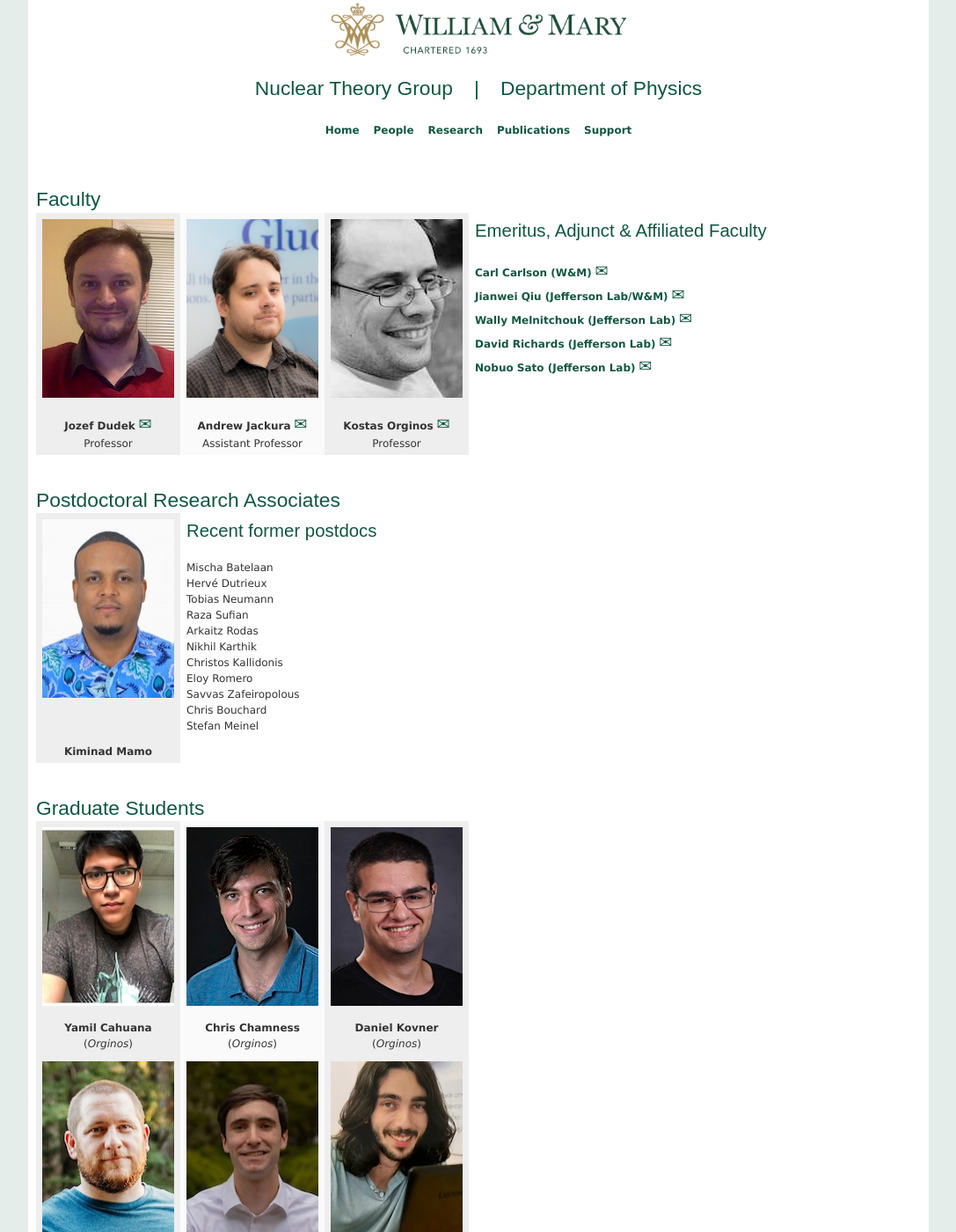
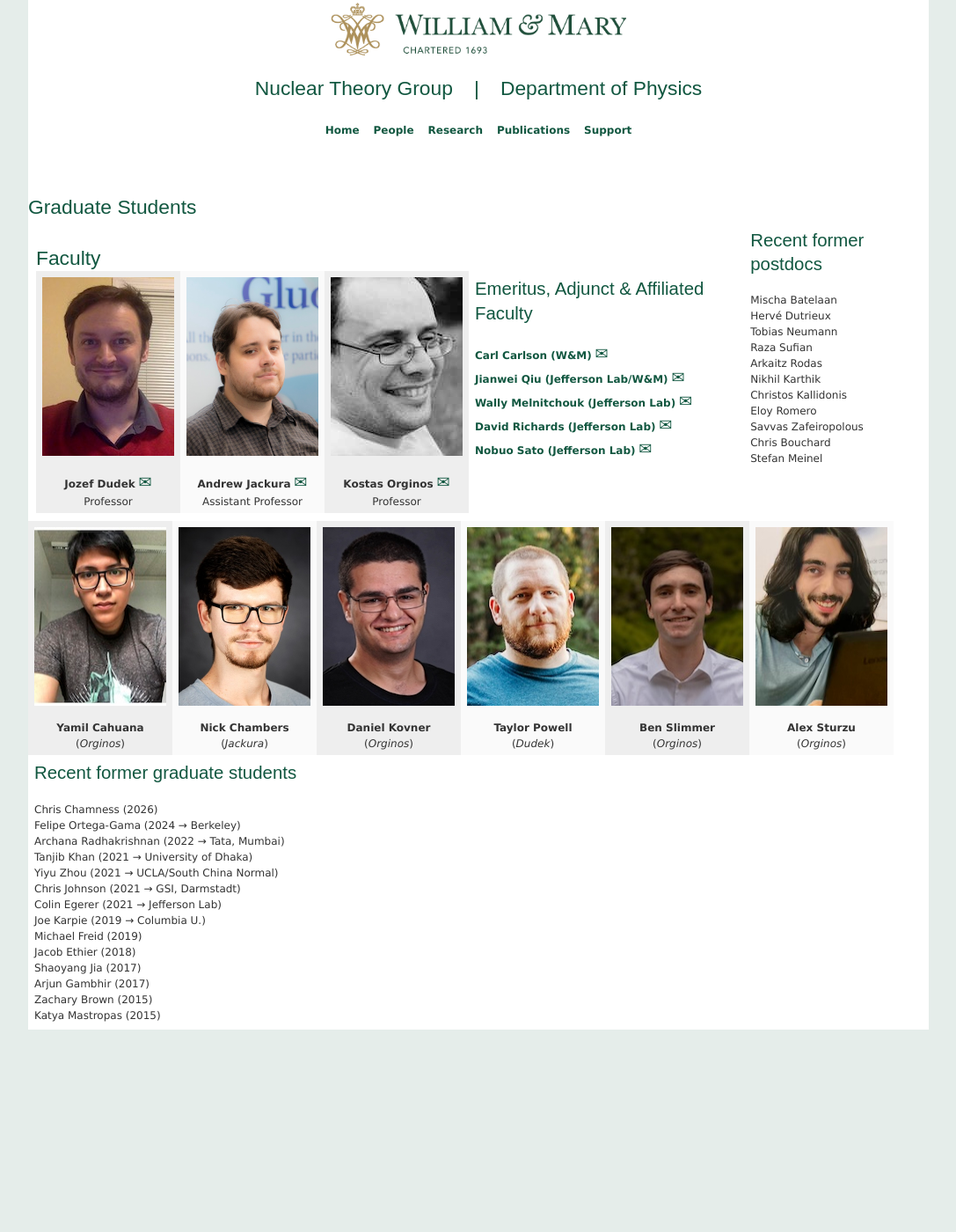
Before and after one commit to jozefdudek/wm_nucl_th_website, a Jekyll site: the page built from people.html, in a window 1280 px wide and 1400 px high. Shown: the whole window at 88% size, without its empty margins (82-1169 px from the left). Built offline with Jekyll 4.4.1, drawn with Linux system fonts in a browser that asks for light colours; a style sheet for code colours, icons or effects is not loaded.

Commit message:
pushing people page changes

```diff
--- a/people.html
+++ b/people.html
@@ -29,11 +29,7 @@
 
     <td class="vert"><img src="img/photos/jo.jpg" alt="pic" height="203" width="150"></img></td>
     <td class="vert"><img src="img/photos/AndrewJackura.jpeg" alt="pic" height="203" width="150"></img></td>
-    <td class="vert"><img src="img/photos/kostas.jpg" alt="pic"
-      height="203" width="150"></img></td>
-
-       <!--   <td class="vert"><img src="img/photos/monahan.jpg" alt="pic"
-    height="203" width="150"></img></td> -->
+    <td class="vert"><img src="img/photos/kostas.jpg" alt="pic" height="203" width="150"></img></td>
 
     <td class="highlights">
       <h2>Emeritus, Adjunct & Affiliated Faculty</h2></br>
@@ -48,11 +44,9 @@
       <a href="mailto:wmelnitc@jlab.org" target="_top"> <b> <font size="+1"> &#9993;</font></b></a></br>
 
       <a href="https://www.jlab.org/theory/senior_staff/richards"> David Richards (Jefferson Lab)</a>
-      <a href="mailto:dgr@jlab.org" target="_top"> <b> <font
-      size="+1"> &#9993;</font></b></a></br>
+      <a href="mailto:dgr@jlab.org" target="_top"> <b> <font size="+1"> &#9993;</font></b></a></br>
 
-       <a href="https://www.jlab.org/theory/senior_staff/nsato">
-      Nobuo Sato (Jefferson Lab)</a>
+       <a href="https://www.jlab.org/theory/senior_staff/nsato"> Nobuo Sato (Jefferson Lab)</a>
       <a href="mailto:nsato@jlab.org" target="_top"> <b> <font size="+1"> &#9993;</font></b></a></br>
     </td>
 
@@ -81,27 +75,25 @@
       <br>Professor
     </td>
 
-<!--   <td class="vert"> <b>Chris Monahan</b> <a
-      href="mailto:cjmonahan@wm.edu" target="_top">
-      <b> <font size="+1"> &#9993;</font></b></a>
-      <br>Assistant Professor
-    </td>
-    -->
-
   </tr>
 </table>
 
 
 
-<br><br> <h1>Postdoctoral Research Associates</h1>
+<!-- <br><br> <h1>Postdoctoral Research Associates</h1>
 <table class="vert">
-  <tr class="vert">
+  <tr class="vert"> -->
+
+
+
+
 
 <!--        <td class="vert"><img src="img/photos/mischa.jpeg" alt="pic"
     height="203" width="150"></img></td> -->
  <!--   <td class="vert"><img src="img/photos/herve.jpg" alt="pic"
     height="203" width="150"></img></td> -->
-   <td class="vert"><img src="img/photos/kiminad.jpg" alt="pic" height="203" width="150"></img></td>
+ <!--  <td class="vert"><img src="img/photos/kiminad.jpg" alt="pic"
+    height="203" width="150"></img></td> -->
 
 
 <!--    <td class="vert"><img src="img/photos/tobias.jpg" alt="pic"
@@ -122,16 +114,15 @@
       Stefan Meinel
     </td>
 
-    <tr class="vert">
+<!--    <tr class="vert"> -->
 <!--     <td class="vert"> <b>Mischa Batelaan</b></td> -->
  <!--     <td class="vert"> <b>Hervé Dutrieux</b></td> -->
-      <td class="vert"> <b>Kiminad Mamo</b></td>
-
-
+<!--      <td class="vert"> <b>Kiminad Mamo</b></td> -->
       <!--<td class="vert"> <b>Tobias Neumann</b></td> -->
 
-  </tr>
-</table>
+<!--  </tr>
+</table> -->
+
 
 
 
@@ -140,54 +131,26 @@
   <!-- ******* picture row  ******* -->
   <tr class="vert">
 
-      <td class="vert"><img src="img/photos/yamil.jpg" alt="pic" height="203" width="150"></img></td>
-    <td class="vert"><img src="img/photos/chamness.jpg" alt="pic"
-      height="203" width="150"></img></td>
-        <td class="vert"><img src="img/photos/daniel.jpg" alt="pic"
-      height="203" width="150"></img></td>
-
-      <!--    <td class="vert"><img src="img/photos/tang.jpg" alt="pic"
-      height="203" width="150"></img></td>-->
-
+    <td class="vert"><img src="img/photos/yamil.jpg"    alt="pic" height="203" width="150"></img></td>
+    <td class="vert"><img src="img/photos/nick.jpg"     alt="pic" height="203" width="150"></img></td>
+    <td class="vert"><img src="img/photos/daniel.jpg"   alt="pic" height="203" width="150"></img></td>
+    <td class="vert"><img src="img/photos/taylor.jpg"   alt="pic" height="203" width="150"></img></td>
+    <td class="vert"><img src="img/photos/slimmer.jpeg" alt="pic" height="203" width="150"></img></td>
+    <td class="vert"><img src="img/photos/alex.jpg"     alt="pic" height="203" width="150"></img></td>
 
 
   <!-- ******* names row  ******* -->
     <tr class="vert">
-       <td class="vert"> <b>Yamil Cahuana</b><br>(<i>Orginos</i>)</td>
-      <td class="vert"> <b>Chris Chamness</b><br>(<i>Orginos</i>)</td>
-           <td class="vert"> <b>Daniel
-    Kovner</b><br>(<i>Orginos</i>)</td>
-
- <!--     <td class="vert"> <b>Tangereen
-    Claringbold</b><br>(<i>Monahan</i>)</td> -->
-
+      <td class="vert"> <b>Yamil Cahuana</b><br>(<i>Orginos</i>)</td>
+      <td class="vert"> <b>Nick Chambers</b><br>(<i>Jackura</i>)</td>
+      <td class="vert"> <b>Daniel Kovner</b><br>(<i>Orginos</i>)</td>
+      <td class="vert"> <b>Taylor Powell</b><br>(<i>Dudek</i>)  </td>
+      <td class="vert"> <b>Ben Slimmer</b>  <br>(<i>Orginos</i>)</td>
+      <td class="vert"> <b>Alex Sturzu</b>  <br>(<i>Orginos</i>)</td>
     </tr>
 
-
-
-     <!-- ******* picture row  ******* -->
-  <tr class="vert">
-
-
-        <td class="vert"><img src="img/photos/taylor.jpg" alt="pic" height="203" width="150"></img></td>
-
-
-         <td class="vert"><img src="img/photos/slimmer.jpeg" alt="pic" height="203" width="150"></img></td>
-  <td class="vert"><img src="img/photos/alex.jpg" alt="pic" height="203" width="150"></img></td>
-
-
-
-  <!-- ******* names row  ******* -->
-    <tr class="vert">
-
-
-      <td class="vert"> <b>Taylor Powell</b><br>(<i>Dudek</i>)</td>
-      <td class="vert"> <b>Ben Slimmer</b><br>(<i>Orginos</i>)</td>
-      <td class="vert"> <b>Alex Sturzu</b><br>(<i>Orginos</i>)</td>
-
-
+  <!-- end Graduate Students -->
     </tr>
-
   </table>
 
 
@@ -196,6 +159,7 @@
 
     <td class="highlights">
       <h2>Recent former graduate students</h2></br>
+      Chris Chamness (2026)<br/>
       Felipe Ortega-Gama (2024 &#8594; Berkeley)<br/>
       Archana Radhakrishnan (2022 &#8594; Tata, Mumbai)<br/>
       Tanjib Khan (2021 &#8594; University of Dhaka)<br/>
```
Also changed, not shown: img/photos/nick.jpg (added).
